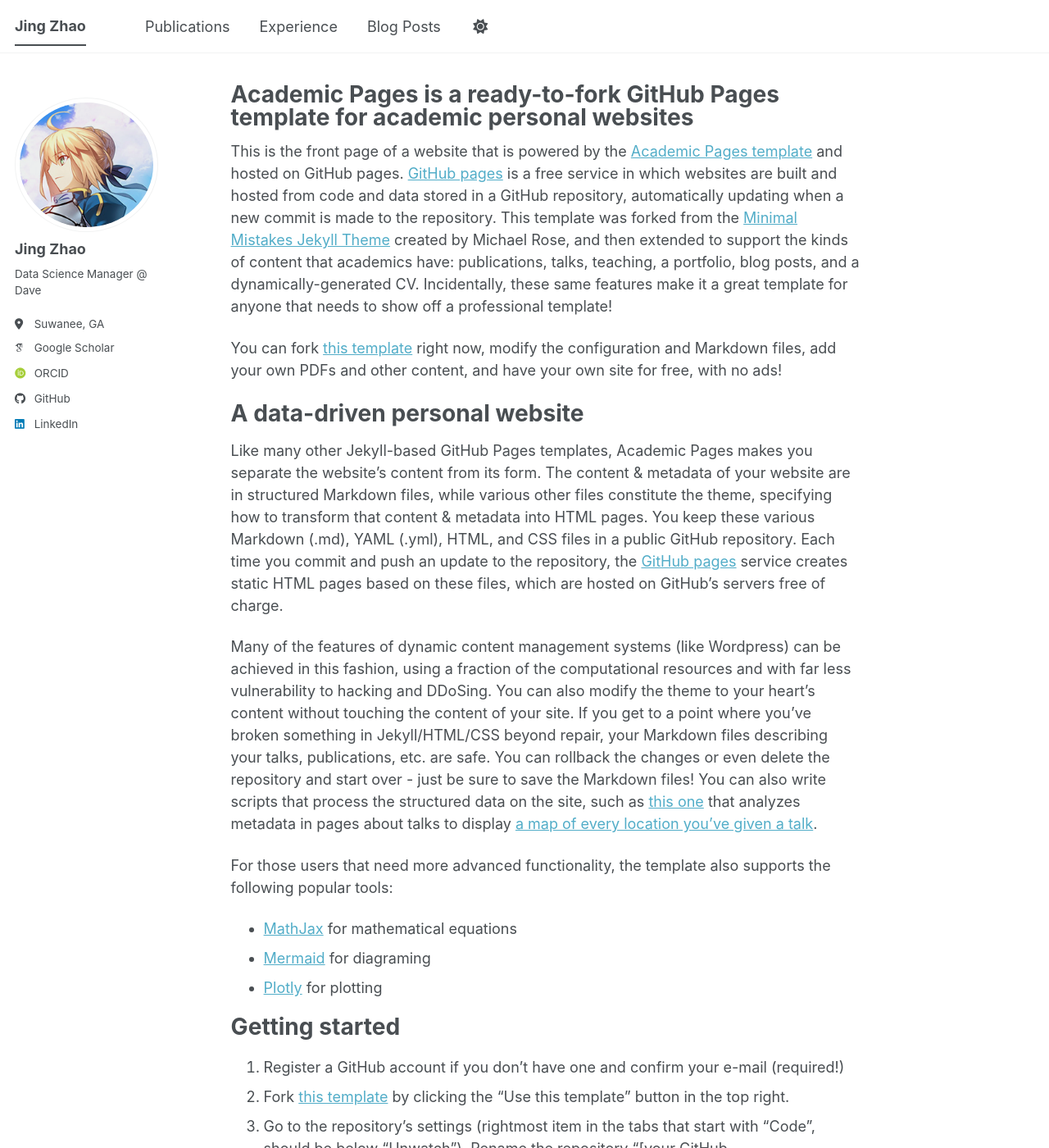
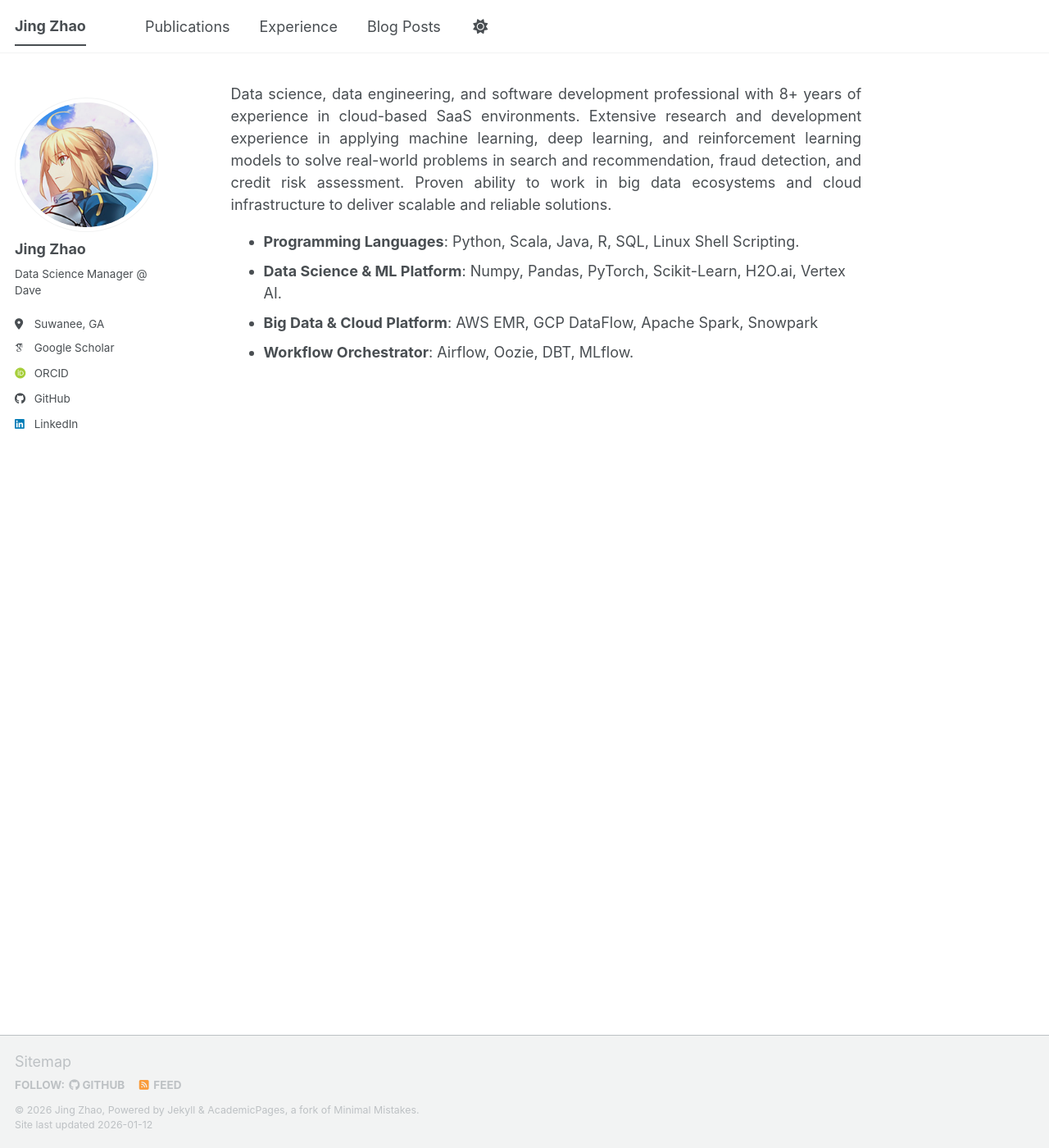
Before and after one commit to jzhao16/jzhao16.github.io, a Jekyll site: the page built from _pages/about.md, in a window 1280 px wide and 1400 px high. Shown: the whole window at 82% size. Built offline with Jekyll 4.4.1, drawn with Linux system fonts in a browser that asks for light colours; some web fonts are replaced; a script bundle is joined from its source files by our own code; library files that are not in the unit come from our copies; some of the changed text lies outside the part shown.

Commit message:
update pages

```diff
--- a/_pages/about.md
+++ b/_pages/about.md
@@ -1,33 +1,35 @@
 ---
 permalink: /
-title: "Academic Pages is a ready-to-fork GitHub Pages template for academic personal websites"
+title:
+excerpt: "About Me"
 author_profile: true
 redirect_from:
   - /about/
   - /about.html
 ---
+{% include base_path %}
 
-This is the front page of a website that is powered by the [Academic Pages template](https://github.com/academicpages/academicpages.github.io) and hosted on GitHub pages. [GitHub pages](https://pages.github.com) is a free service in which websites are built and hosted from code and data stored in a GitHub repository, automatically updating when a new commit is made to the repository. This template was forked from the [Minimal Mistakes Jekyll Theme](https://mmistakes.github.io/minimal-mistakes/) created by Michael Rose, and then extended to support the kinds of content that academics have: publications, talks, teaching, a portfolio, blog posts, and a dynamically-generated CV. Incidentally, these same features make it a great template for anyone that needs to show off a professional template!
+<div align="justify">
+Data science, data engineering, and software development professional with 8+ years of experience in cloud-based SaaS environments. Extensive research and development experience in applying machine learning, deep learning, and reinforcement learning models to solve real-world problems in search and recommendation, fraud detection, and credit risk assessment. Proven ability to work in big data ecosystems and cloud infrastructure to deliver scalable and reliable solutions.
+</div>
 
- You can fork [this template](https://github.com/academicpages/academicpages.github.io) right now, modify the configuration and Markdown files, add your own PDFs and other content, and have your own site for free, with no ads!
+* **Programming Languages**: Python, Scala, Java, R, SQL, Linux Shell Scripting.
+* **Data Science & ML Platform**: Numpy, Pandas, PyTorch, Scikit-Learn, H2O.ai, Vertex AI.
+* **Big Data & Cloud Platform**: AWS EMR, GCP DataFlow, Apache Spark, Snowpark
+* **Workflow Orchestrator**: Airflow, Oozie, DBT, MLflow.
 
-A data-driven personal website
-======
-Like many other Jekyll-based GitHub Pages templates, Academic Pages makes you separate the website's content from its form. The content & metadata of your website are in structured Markdown files, while various other files constitute the theme, specifying how to transform that content & metadata into HTML pages. You keep these various Markdown (.md), YAML (.yml), HTML, and CSS files in a public GitHub repository. Each time you commit and push an update to the repository, the [GitHub pages](https://pages.github.com/) service creates static HTML pages based on these files, which are hosted on GitHub's servers free of charge.
+<!--
+Like many other Jekyll-based GitHub Pages templates, academicpages makes you separate the website's content from its form. The content & metadata of your website are in structured markdown files, while various other files constitute the theme, specifying how to transform that content & metadata into HTML pages. You keep these various markdown (.md), YAML (.yml), HTML, and CSS files in a public GitHub repository. Each time you commit and push an update to the repository, the [GitHub pages](https://pages.github.com/) service creates static HTML pages based on these files, which are hosted on GitHub's servers free of charge.
 
-Many of the features of dynamic content management systems (like Wordpress) can be achieved in this fashion, using a fraction of the computational resources and with far less vulnerability to hacking and DDoSing. You can also modify the theme to your heart's content without touching the content of your site. If you get to a point where you've broken something in Jekyll/HTML/CSS beyond repair, your Markdown files describing your talks, publications, etc. are safe. You can rollback the changes or even delete the repository and start over - just be sure to save the Markdown files! You can also write scripts that process the structured data on the site, such as [this one](https://github.com/academicpages/academicpages.github.io/blob/master/talkmap.ipynb) that analyzes metadata in pages about talks to display [a map of every location you've given a talk](https://academicpages.github.io/talkmap.html).
+Many of the features of dynamic content management systems (like Wordpress) can be achieved in this fashion, using a fraction of the computational resources and with far less vulnerability to hacking and DDoSing. You can also modify the theme to your heart's content without touching the content of your site. If you get to a point where you've broken something in Jekyll/HTML/CSS beyond repair, your markdown files describing your talks, publications, etc. are safe. You can rollback the changes or even delete the repository and start over -- just be sure to save the markdown files! Finally, you can also write scripts that process the structured data on the site, such as [this one](https://github.com/academicpages/academicpages.github.io/blob/master/talkmap.ipynb) that analyzes metadata in pages about talks to display [a map of every location you've given a talk](https://academicpages.github.io/talkmap.html).
 
-For those users that need more advanced functionality, the template also supports the following popular tools:
-- [MathJax](https://www.mathjax.org/) for mathematical equations
-- [Mermaid](https://mermaid.js.org/) for diagraming
-- [Plotly](https://plotly.com/javascript/) for plotting
 
 Getting started
 ======
 1. Register a GitHub account if you don't have one and confirm your e-mail (required!)
-1. Fork [this template](https://github.com/academicpages/academicpages.github.io) by clicking the "Use this template" button in the top right.
+1. Fork [this repository](https://github.com/academicpages/academicpages.github.io) by clicking the "fork" button in the top right.
 1. Go to the repository's settings (rightmost item in the tabs that start with "Code", should be below "Unwatch"). Rename the repository "[your GitHub username].github.io", which will also be your website's URL.
-1. Set site-wide configuration and create content & metadata (see below -- also see [this set of diffs](https://archive.is/3TPas) showing what files were changed to set up [an example site](https://getorg-testacct.github.io) for a user with the username "getorg-testacct")
+1. Set site-wide configuration and create content & metadata (see below -- also see [this set of diffs](http://archive.is/3TPas) showing what files were changed to set up [an example site](https://getorg-testacct.github.io) for a user with the username "getorg-testacct")
 1. Upload any files (like PDFs, .zip files, etc.) to the files/ directory. They will appear at https://[your GitHub username].github.io/files/example.pdf.
 1. Check status by going to the repository settings, in the "GitHub pages" section
 
@@ -37,20 +39,22 @@
 
 Create content & metadata
 ------
-For site content, there is one Markdown file for each type of content, which are stored in directories like _publications, _talks, _posts, _teaching, or _pages. For example, each talk is a Markdown file in the [_talks directory](https://github.com/academicpages/academicpages.github.io/tree/master/_talks). At the top of each Markdown file is structured data in YAML about the talk, which the theme will parse to do lots of cool stuff. The same structured data about a talk is used to generate the list of talks on the [Talks page](https://academicpages.github.io/talks), each [individual page](https://academicpages.github.io/talks/2012-03-01-talk-1) for specific talks, the talks section for the [CV page](https://academicpages.github.io/cv), and the [map of places you've given a talk](https://academicpages.github.io/talkmap.html) (if you run this [python file](https://github.com/academicpages/academicpages.github.io/blob/master/talkmap.py) or [Jupyter notebook](https://github.com/academicpages/academicpages.github.io/blob/master/talkmap.ipynb), which creates the HTML for the map based on the contents of the _talks directory).
+For site content, there is one markdown file for each type of content, which are stored in directories like _publications, _talks, _posts, _teaching, or _pages. For example, each talk is a markdown file in the [_talks directory](https://github.com/academicpages/academicpages.github.io/tree/master/_talks). At the top of each markdown file is structured data in YAML about the talk, which the theme will parse to do lots of cool stuff. The same structured data about a talk is used to generate the list of talks on the [Talks page](https://academicpages.github.io/talks), each [individual page](https://academicpages.github.io/talks/2012-03-01-talk-1) for specific talks, the talks section for the [CV page](https://academicpages.github.io/cv), and the [map of places you've given a talk](https://academicpages.github.io/talkmap.html) (if you run this [python file](https://github.com/academicpages/academicpages.github.io/blob/master/talkmap.py) or [Jupyter notebook](https://github.com/academicpages/academicpages.github.io/blob/master/talkmap.ipynb), which creates the HTML for the map based on the contents of the _talks directory).
 
 **Markdown generator**
 
-The repository includes [a set of Jupyter notebooks](https://github.com/academicpages/academicpages.github.io/tree/master/markdown_generator
-) that converts a CSV containing structured data about talks or presentations into individual Markdown files that will be properly formatted for the Academic Pages template. The sample CSVs in that directory are the ones I used to create my own personal website at stuartgeiger.com. My usual workflow is that I keep a spreadsheet of my publications and talks, then run the code in these notebooks to generate the Markdown files, then commit and push them to the GitHub repository.
+I have also created [a set of Jupyter notebooks](https://github.com/academicpages/academicpages.github.io/tree/master/markdown_generator
+) that converts a CSV containing structured data about talks or presentations into individual markdown files that will be properly formatted for the academicpages template. The sample CSVs in that directory are the ones I used to create my own personal website at stuartgeiger.com. My usual workflow is that I keep a spreadsheet of my publications and talks, then run the code in these notebooks to generate the markdown files, then commit and push them to the GitHub repository.
 
 How to edit your site's GitHub repository
 ------
-Many people use a git client to create files on their local computer and then push them to GitHub's servers. If you are not familiar with git, you can directly edit these configuration and Markdown files directly in the github.com interface. Navigate to a file (like [this one](https://github.com/academicpages/academicpages.github.io/blob/master/_talks/2012-03-01-talk-1.md) and click the pencil icon in the top right of the content preview (to the right of the "Raw | Blame | History" buttons). You can delete a file by clicking the trashcan icon to the right of the pencil icon. You can also create new files or upload files by navigating to a directory and clicking the "Create new file" or "Upload files" buttons.
+Many people use a git client to create files on their local computer and then push them to GitHub's servers. If you are not familiar with git, you can directly edit these configuration and markdown files directly in the github.com interface. Navigate to a file (like [this one](https://github.com/academicpages/academicpages.github.io/blob/master/_talks/2012-03-01-talk-1.md) and click the pencil icon in the top right of the content preview (to the right of the "Raw | Blame | History" buttons). You can delete a file by clicking the trashcan icon to the right of the pencil icon. You can also create new files or upload files by navigating to a directory and clicking the "Create new file" or "Upload files" buttons.
 
-Example: editing a Markdown file for a talk
-![Editing a Markdown file for a talk](/images/editing-talk.png)
+Example: editing a markdown file for a talk
+![Editing a markdown file for a talk](/images/editing-talk.png)
 
 For more info
 ------
-More info about configuring Academic Pages can be found in [the guide](https://academicpages.github.io/markdown/), the [growing wiki](https://github.com/academicpages/academicpages.github.io/wiki), and you can always [ask a question on GitHub](https://github.com/academicpages/academicpages.github.io/discussions). The [guides for the Minimal Mistakes theme](https://mmistakes.github.io/minimal-mistakes/docs/configuration/) (which this theme was forked from) might also be helpful.
+More info about configuring academicpages can be found in [the guide](https://academicpages.github.io/markdown/). The [guides for the Minimal
+Mistakes theme](https://mmistakes.github.io/minimal-mistakes/docs/configuration/) (which this theme was forked from) might also be helpful.
+-->
--- a/_pages/cv.md
+++ b/_pages/cv.md
@@ -1,64 +1,27 @@
 ---
 layout: archive
-title: "CV"
+title:
 permalink: /cv/
 author_profile: true
 redirect_from:
   - /resume
 ---
-
 {% include base_path %}
 
-Education
-======
-* Ph.D in Version Control Theory, GitHub University, 2018 (expected)
-* M.S. in Jekyll, GitHub University, 2014
-* B.S. in GitHub, GitHub University, 2012
+## Work Experience
 
-Work experience
-======
-* Spring 2024: Academic Pages Collaborator
-  * GitHub University
-  * Duties includes: Updates and improvements to template
-  * Supervisor: The Users
+* Data Science Manager @ Dave, June 2022 - Present
+* Senior Data Scientist @ Socure, May 2021 - June 2022
+* Data Scientist II @ CareerBuilder, May 2019 - May 2021
+* Postdoctoral Research Fellow @ Emory University, June 2016 - May 2019
 
-* Fall 2015: Research Assistant
-  * GitHub University
-  * Duties included: Merging pull requests
-  * Supervisor: Professor Hub
+## Education
 
-* Summer 2015: Research Assistant
-  * GitHub University
-  * Duties included: Tagging issues
-  * Supervisor: Professor Git
+* **Master of Science in Computer Science**
+  Georgia Institute of Technology, Atlanta, GA, 2021
 
-Skills
-======
-* Skill 1
-* Skill 2
-  * Sub-skill 2.1
-  * Sub-skill 2.2
-  * Sub-skill 2.3
-* Skill 3
+* **Doctor of Philosophy (Ph.D.) in Physical Chemistry**
+  North Carolina State University, Raleigh, NC, 2016
 
-Publications
-======
-  <ul>{% for post in site.publications reversed %}
-    {% include archive-single-cv.html %}
-  {% endfor %}</ul>
-
-Talks
-======
-  <ul>{% for post in site.talks reversed %}
-    {% include archive-single-talk-cv.html  %}
-  {% endfor %}</ul>
-
-Teaching
-======
-  <ul>{% for post in site.teaching reversed %}
-    {% include archive-single-cv.html %}
-  {% endfor %}</ul>
-
-Service and leadership
-======
-* Currently signed in to 43 different slack teams
+* **Bachelor of Science in Chemistry**
+  Zhejiang University, Hangzhou, China, 2011
```
Also changed, not shown: _pages/publications-archive.html (added, +33 -0 lines), _pages/publications.html (+6 -23 lines).
